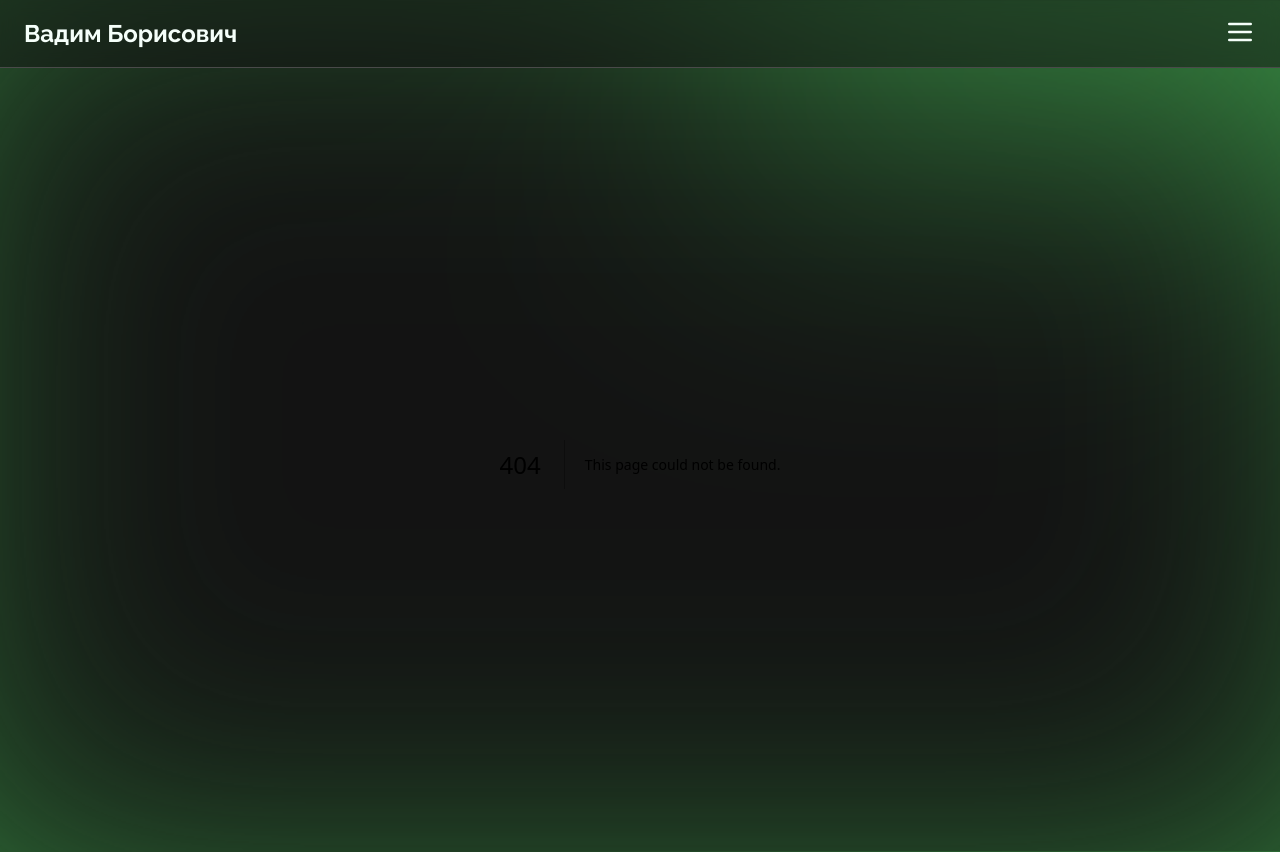
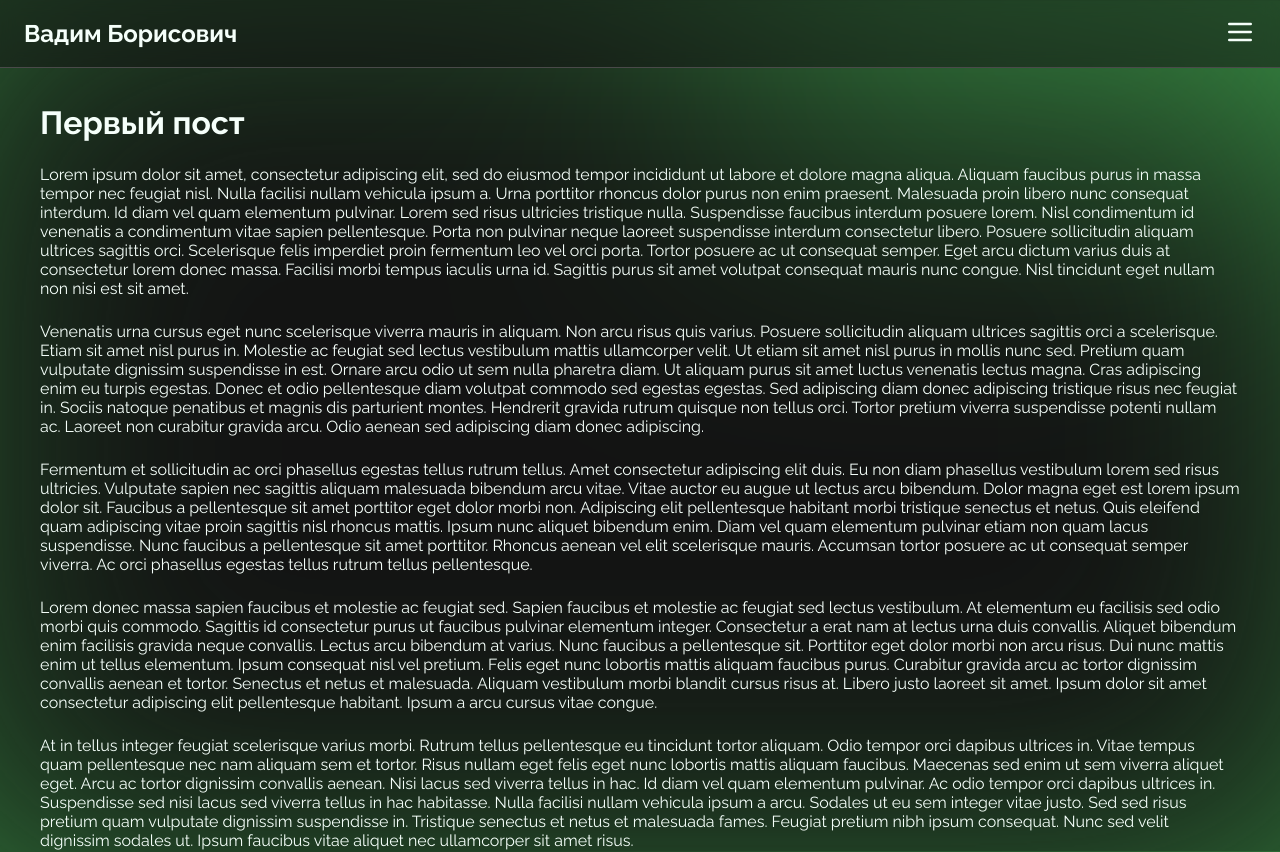
Before and after one commit to svbinf-ru/svbinf.ru, a Next.js app: page /news/2024-06-17_the-first-post in a window 1280 px wide. Before the commit this address had no page. Shown: the top 852 px of the page. Built offline with nearby package versions, Linux system fonts and the light colour scheme.

Commit message:
feat(news): add news layout and first post

```diff
--- /dev/null
+++ b/app/news/2024-06-17_the-first-post/page.mdx
@@ -0,0 +1,15 @@
+export const metadata = {
+    title: 'Первый пост',
+}
+
+# Первый пост
+
+Lorem ipsum dolor sit amet, consectetur adipiscing elit, sed do eiusmod tempor incididunt ut labore et dolore magna aliqua. Aliquam faucibus purus in massa tempor nec feugiat nisl. Nulla facilisi nullam vehicula ipsum a. Urna porttitor rhoncus dolor purus non enim praesent. Malesuada proin libero nunc consequat interdum. Id diam vel quam elementum pulvinar. Lorem sed risus ultricies tristique nulla. Suspendisse faucibus interdum posuere lorem. Nisl condimentum id venenatis a condimentum vitae sapien pellentesque. Porta non pulvinar neque laoreet suspendisse interdum consectetur libero. Posuere sollicitudin aliquam ultrices sagittis orci. Scelerisque felis imperdiet proin fermentum leo vel orci porta. Tortor posuere ac ut consequat semper. Eget arcu dictum varius duis at consectetur lorem donec massa. Facilisi morbi tempus iaculis urna id. Sagittis purus sit amet volutpat consequat mauris nunc congue. Nisl tincidunt eget nullam non nisi est sit amet.
+
+Venenatis urna cursus eget nunc scelerisque viverra mauris in aliquam. Non arcu risus quis varius. Posuere sollicitudin aliquam ultrices sagittis orci a scelerisque. Etiam sit amet nisl purus in. Molestie ac feugiat sed lectus vestibulum mattis ullamcorper velit. Ut etiam sit amet nisl purus in mollis nunc sed. Pretium quam vulputate dignissim suspendisse in est. Ornare arcu odio ut sem nulla pharetra diam. Ut aliquam purus sit amet luctus venenatis lectus magna. Cras adipiscing enim eu turpis egestas. Donec et odio pellentesque diam volutpat commodo sed egestas egestas. Sed adipiscing diam donec adipiscing tristique risus nec feugiat in. Sociis natoque penatibus et magnis dis parturient montes. Hendrerit gravida rutrum quisque non tellus orci. Tortor pretium viverra suspendisse potenti nullam ac. Laoreet non curabitur gravida arcu. Odio aenean sed adipiscing diam donec adipiscing.
+
+Fermentum et sollicitudin ac orci phasellus egestas tellus rutrum tellus. Amet consectetur adipiscing elit duis. Eu non diam phasellus vestibulum lorem sed risus ultricies. Vulputate sapien nec sagittis aliquam malesuada bibendum arcu vitae. Vitae auctor eu augue ut lectus arcu bibendum. Dolor magna eget est lorem ipsum dolor sit. Faucibus a pellentesque sit amet porttitor eget dolor morbi non. Adipiscing elit pellentesque habitant morbi tristique senectus et netus. Quis eleifend quam adipiscing vitae proin sagittis nisl rhoncus mattis. Ipsum nunc aliquet bibendum enim. Diam vel quam elementum pulvinar etiam non quam lacus suspendisse. Nunc faucibus a pellentesque sit amet porttitor. Rhoncus aenean vel elit scelerisque mauris. Accumsan tortor posuere ac ut consequat semper viverra. Ac orci phasellus egestas tellus rutrum tellus pellentesque.
+
+Lorem donec massa sapien faucibus et molestie ac feugiat sed. Sapien faucibus et molestie ac feugiat sed lectus vestibulum. At elementum eu facilisis sed odio morbi quis commodo. Sagittis id consectetur purus ut faucibus pulvinar elementum integer. Consectetur a erat nam at lectus urna duis convallis. Aliquet bibendum enim facilisis gravida neque convallis. Lectus arcu bibendum at varius. Nunc faucibus a pellentesque sit. Porttitor eget dolor morbi non arcu risus. Dui nunc mattis enim ut tellus elementum. Ipsum consequat nisl vel pretium. Felis eget nunc lobortis mattis aliquam faucibus purus. Curabitur gravida arcu ac tortor dignissim convallis aenean et tortor. Senectus et netus et malesuada. Aliquam vestibulum morbi blandit cursus risus at. Libero justo laoreet sit amet. Ipsum dolor sit amet consectetur adipiscing elit pellentesque habitant. Ipsum a arcu cursus vitae congue.
+
+At in tellus integer feugiat scelerisque varius morbi. Rutrum tellus pellentesque eu tincidunt tortor aliquam. Odio tempor orci dapibus ultrices in. Vitae tempus quam pellentesque nec nam aliquam sem et tortor. Risus nullam eget felis eget nunc lobortis mattis aliquam faucibus. Maecenas sed enim ut sem viverra aliquet eget. Arcu ac tortor dignissim convallis aenean. Nisi lacus sed viverra tellus in hac. Id diam vel quam elementum pulvinar. Ac odio tempor orci dapibus ultrices in. Suspendisse sed nisi lacus sed viverra tellus in hac habitasse. Nulla facilisi nullam vehicula ipsum a arcu. Sodales ut eu sem integer vitae justo. Sed sed risus pretium quam vulputate dignissim suspendisse in. Tristique senectus et netus et malesuada fames. Feugiat pretium nibh ipsum consequat. Nunc sed velit dignissim sodales ut. Ipsum faucibus vitae aliquet nec ullamcorper sit amet risus.
--- /dev/null
+++ b/app/news/layout.tsx
@@ -0,0 +1,9 @@
+import { Container } from '@/components/Container'
+
+export default function MdxLayout({ children }: { children: React.ReactNode }) {
+    return (
+        <main>
+            <Container>{children}</Container>
+        </main>
+    )
+}
```
Also changed, not shown: app/news/page.tsx (added, +16 -0 lines), app/news/utils.ts (added, +33 -0 lines).
